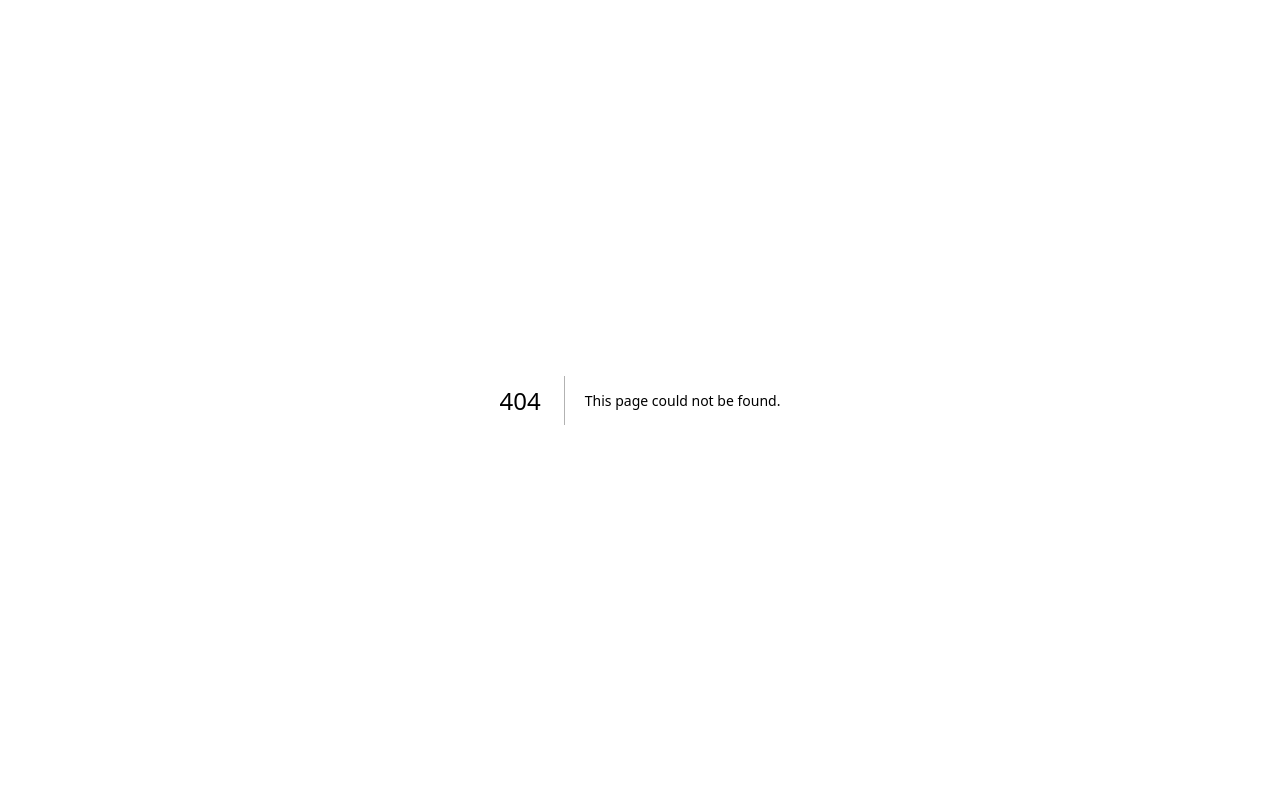
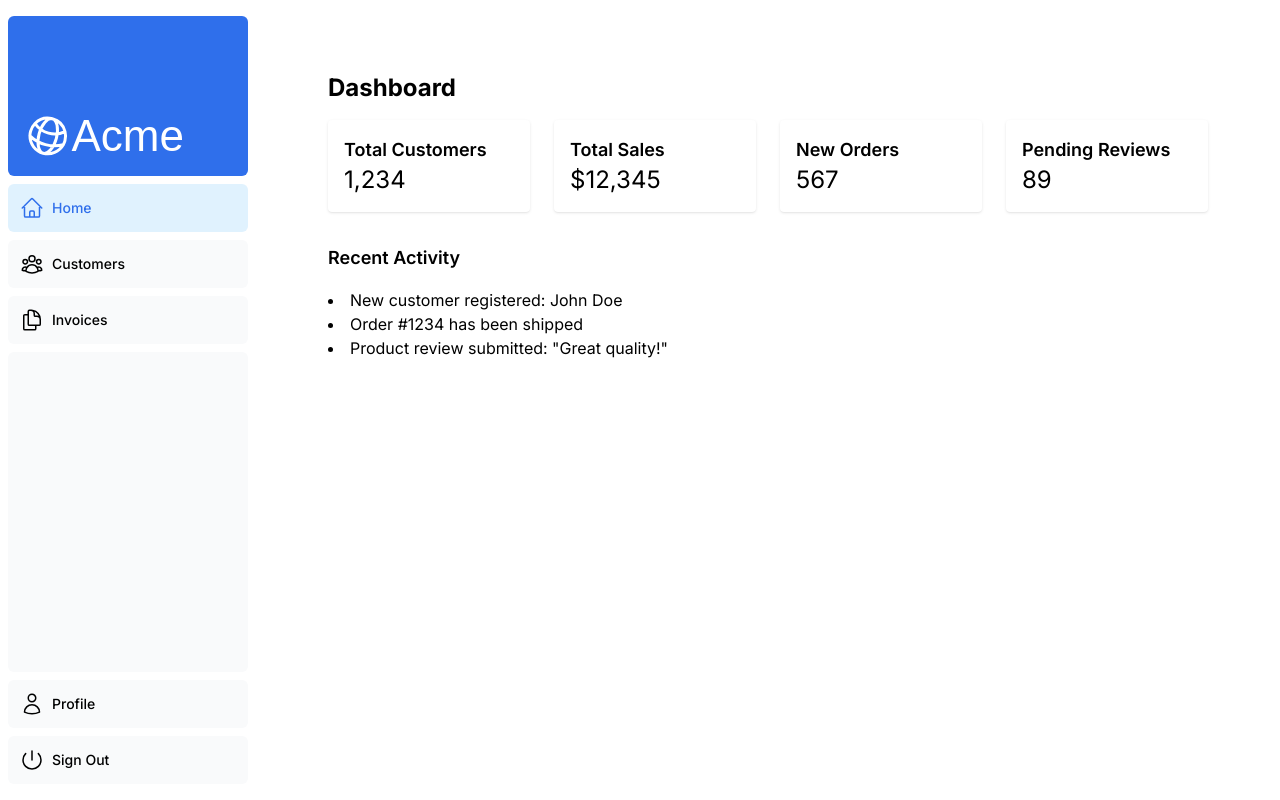
Before and after one commit to Razanius12/nextjs-dashboard, a Next.js app: page /dashboard in a window 1280 px wide. Before the commit this address had no page. Built offline with nearby package versions, Linux system fonts and the light colour scheme; a web font is replaced by a local one.

Commit message:
task no. 2 jida
Add initial dashboard, customers, invoices pages and layout with navigation links

error pages and dynamic route

```diff
--- /dev/null
+++ b/app/dashboard/customers/page.tsx
@@ -0,0 +1,39 @@
+export default function Page() {
+  return (
+    <main className="flex min-h-screen flex-col p-6">
+      {/*  example of placeholder hardcoded customers table with one column and a title */}
+      <h1 className="text-2xl font-bold mb-4">Customers</h1>
+      <table className="min-w-full bg-white">
+        <thead>
+          <tr>
+            <th className="py-2 px-4 border-b">Name</th>
+            <th className="py-2 px-4 border-b">Email</th>
+            <th className="py-2 px-4 border-b">Phone</th>
+          </tr>
+        </thead>
+        <tbody>
+          <tr>
+            <td className="py-2 px-4 border-b">John Doe</td>
+            <td className="py-2 px-4 border-b">john@example.com</td>
+            <td className="py-2 px-4 border-b">(123) 456-7890</td>
+          </tr>
+          <tr>
+            <td className="py-2 px-4 border-b">Jane Smith</td>
+            <td className="py-2 px-4 border-b">jane@example.com</td>
+            <td className="py-2 px-4 border-b">(987) 654-3210</td>
+          </tr>
+          <tr>
+            <td className="py-2 px-4 border-b">Alice Johnson</td>
+            <td className="py-2 px-4 border-b">alice@example.com</td>
+            <td className="py-2 px-4 border-b">(555) 123-4567</td>
+          </tr>
+          <tr>
+            <td className="py-2 px-4 border-b">Bob Brown</td>
+            <td className="py-2 px-4 border-b">bob@example.com</td>
+            <td className="py-2 px-4 border-b">(444) 555-6666</td>
+          </tr>
+        </tbody>
+      </table>
+    </main>
+  );
+}
--- /dev/null
+++ b/app/dashboard/invoices/page.tsx
@@ -0,0 +1,3 @@
+export default function Page() {
+  return <p>Invoice page</p>;
+}
--- /dev/null
+++ b/app/dashboard/layout.tsx
@@ -0,0 +1,12 @@
+import SideNav from '@/app/ui/dashboard/sidenav';
+
+export default function Layout({ children }: { children: React.ReactNode }) {
+  return (
+    <div className="flex h-screen flex-col md:flex-row md:overflow-hidden">
+      <div className="w-full flex-none md:w-64">
+        <SideNav />
+      </div>
+      <div className="flex-grow p-6 md:overflow-y-auto md:p-12">{children}</div>
+    </div>
+  );
+}
--- /dev/null
+++ b/app/dashboard/page.tsx
@@ -0,0 +1,35 @@
+export default function Page() {
+  return (
+    <main className="flex min-h-screen flex-col p-6">
+      <h1 className="text-2xl font-bold mb-4">Dashboard</h1>
+      {/* dashboard statistics placeholder */}
+      <div className="grid grid-cols-1 md:grid-cols-2 lg:grid-cols-4 gap-6">
+        <div className="bg-white p-4 rounded shadow">
+          <h2 className="text-lg font-semibold">Total Customers</h2>
+          <p className="text-2xl">1,234</p>
+        </div>
+        <div className="bg-white p-4 rounded shadow">
+          <h2 className="text-lg font-semibold">Total Sales</h2>
+          <p className="text-2xl">$12,345</p>
+        </div>
+        <div className="bg-white p-4 rounded shadow">
+          <h2 className="text-lg font-semibold">New Orders</h2>
+          <p className="text-2xl">567</p>
+        </div>
+        <div className="bg-white p-4 rounded shadow">
+          <h2 className="text-lg font-semibold">Pending Reviews</h2>
+          <p className="text-2xl">89</p>
+        </div>
+      </div>
+      {/* placeholder for recent activity */}
+      <div className="mt-8">
+        <h2 className="text-lg font-semibold mb-4">Recent Activity</h2>
+        <ul className="list-disc list-inside">
+          <li>New customer registered: John Doe</li>
+          <li>Order #1234 has been shipped</li>
+          <li>Product review submitted: "Great quality!"</li>
+        </ul>
+      </div>
+    </main>
+  );
+}
--- /dev/null
+++ b/app/dashboard/profile/[id]/page.tsx
@@ -0,0 +1,20 @@
+import { users } from '../../../lib/placeholder-data';
+
+export default function ProfilePage({ params }: { params: { id: string } }) {
+  const user = users.find(u => u.id === params.id);
+
+  if (!user) {
+    return <div>User not found</div>;
+  }
+
+  return (
+    <main>
+      <h1 className="text-2xl font-bold mb-4">Profile: {user.name}</h1>
+      <div className="bg-white p-6 rounded shadow">
+        <p className="mb-2"><strong>ID:</strong> {user.id}</p>
+        <p className="mb-2"><strong>Name:</strong> {user.name}</p>
+        <p className="mb-2"><strong>Email:</strong> {user.email}</p>
+      </div>
+    </main>
+  );
+}
--- /dev/null
+++ b/app/not-found.tsx
@@ -0,0 +1,8 @@
+export default function NotFound() {
+  return (
+    <div className="flex flex-col items-center justify-center h-screen">
+      <h1>404 - Page Not Found</h1>
+      <p>Sorry, we couldn’t find that page.</p>
+    </div>
+  );
+}
--- a/app/page.tsx
+++ b/app/page.tsx
@@ -20,11 +20,17 @@ export default function Page() {
             , brought to you by Vercel.
           </p>
           <Link
+            href="/dashboard"
+            className="flex items-center gap-5 self-start rounded-lg bg-blue-500 px-6 py-3 text-sm font-medium text-white transition-colors hover:bg-blue-400 md:text-base"
+          >
+            <span>Log in</span> <ArrowRightIcon className="w-5 md:w-6" />
+          </Link>
+          {/* <Link
             href="/login"
             className="flex items-center gap-5 self-start rounded-lg bg-blue-500 px-6 py-3 text-sm font-medium text-white transition-colors hover:bg-blue-400 md:text-base"
           >
             <span>Log in</span> <ArrowRightIcon className="w-5 md:w-6" />
-          </Link>
+          </Link> */}
         </div>
         <div className="flex items-center justify-center p-6 md:w-3/5 md:px-28 md:py-12">
           {/* Add Hero Images Here */}
--- a/app/ui/dashboard/nav-links.tsx
+++ b/app/ui/dashboard/nav-links.tsx
@@ -1,35 +1,53 @@
+'use client';
+
 import {
   UserGroupIcon,
   HomeIcon,
   DocumentDuplicateIcon,
 } from '@heroicons/react/24/outline';
+import Link from 'next/link';
+import { usePathname } from 'next/navigation';
+import clsx from 'clsx';
 
-// Map of links to display in the side navigation.
-// Depending on the size of the application, this would be stored in a database.
 const links = [
-  { name: 'Home', href: '/dashboard', icon: HomeIcon },
+  {
+    name: 'Home',
+    href: '/dashboard',
+    icon: HomeIcon,
+  },
+  {
+    name: 'Customers',
+    href: '/dashboard/customers',
+    icon: UserGroupIcon,
+  },
   {
     name: 'Invoices',
     href: '/dashboard/invoices',
     icon: DocumentDuplicateIcon,
   },
-  { name: 'Customers', href: '/dashboard/customers', icon: UserGroupIcon },
 ];
 
 export default function NavLinks() {
+  const pathname = usePathname();
+
   return (
     <>
       {links.map((link) => {
         const LinkIcon = link.icon;
         return (
-          <a
+          <Link
             key={link.name}
             href={link.href}
-            className="flex h-[48px] grow items-center justify-center gap-2 rounded-md bg-gray-50 p-3 text-sm font-medium hover:bg-sky-100 hover:text-blue-600 md:flex-none md:justify-start md:p-2 md:px-3"
+            className={clsx(
+              'flex h-[48px] grow items-center justify-center gap-2 rounded-md bg-gray-50 p-3 text-sm font-medium hover:bg-sky-100 		 hover:text-blue-600 md:flex-none md:justify-start md:p-2 md:px-3',
+              {
+                'bg-sky-100 text-blue-600': pathname === link.href,
+              },
+            )}
           >
             <LinkIcon className="w-6" />
             <p className="hidden md:block">{link.name}</p>
-          </a>
+          </Link>
         );
       })}
     </>
--- a/app/ui/dashboard/sidenav.tsx
+++ b/app/ui/dashboard/sidenav.tsx
@@ -1,9 +1,16 @@
+'use client';
+
 import Link from 'next/link';
 import NavLinks from '@/app/ui/dashboard/nav-links';
 import AcmeLogo from '@/app/ui/acme-logo';
 import { PowerIcon } from '@heroicons/react/24/outline';
+import { UserIcon } from '@heroicons/react/24/outline';
+import { usePathname } from 'next/navigation';
+import clsx from 'clsx';
 
 export default function SideNav() {
+  const pathname = usePathname();
+
   return (
     <div className="flex h-full flex-col px-3 py-4 md:px-2">
       <Link
@@ -17,6 +24,22 @@ export default function SideNav() {
       <div className="flex grow flex-row justify-between space-x-2 md:flex-col md:space-x-0 md:space-y-2">
         <NavLinks />
         <div className="hidden h-auto w-full grow rounded-md bg-gray-50 md:block"></div>
+
+        {/* profile button same as nav-links.tsx */}
+        <Link
+          key="profile"
+          href="/dashboard/profile/410544b2-4001-4271-9855-fec4b6a6442a"
+          className={clsx(
+            'flex h-[48px] grow items-center justify-center gap-2 rounded-md bg-gray-50 p-3 text-sm font-medium hover:bg-sky-100 hover:text-blue-600 md:flex-none md:justify-start md:p-2 md:px-3',
+            {
+              'bg-sky-100 text-blue-600': pathname.startsWith('/dashboard/profile'),
+            },
+          )}
+        >
+          <UserIcon className="w-6" />
+          <p className="hidden md:block">Profile</p>
+        </Link>
+
         <form>
           <button className="flex h-[48px] w-full grow items-center justify-center gap-2 rounded-md bg-gray-50 p-3 text-sm font-medium hover:bg-sky-100 hover:text-blue-600 md:flex-none md:justify-start md:p-2 md:px-3">
             <PowerIcon className="w-6" />
```
